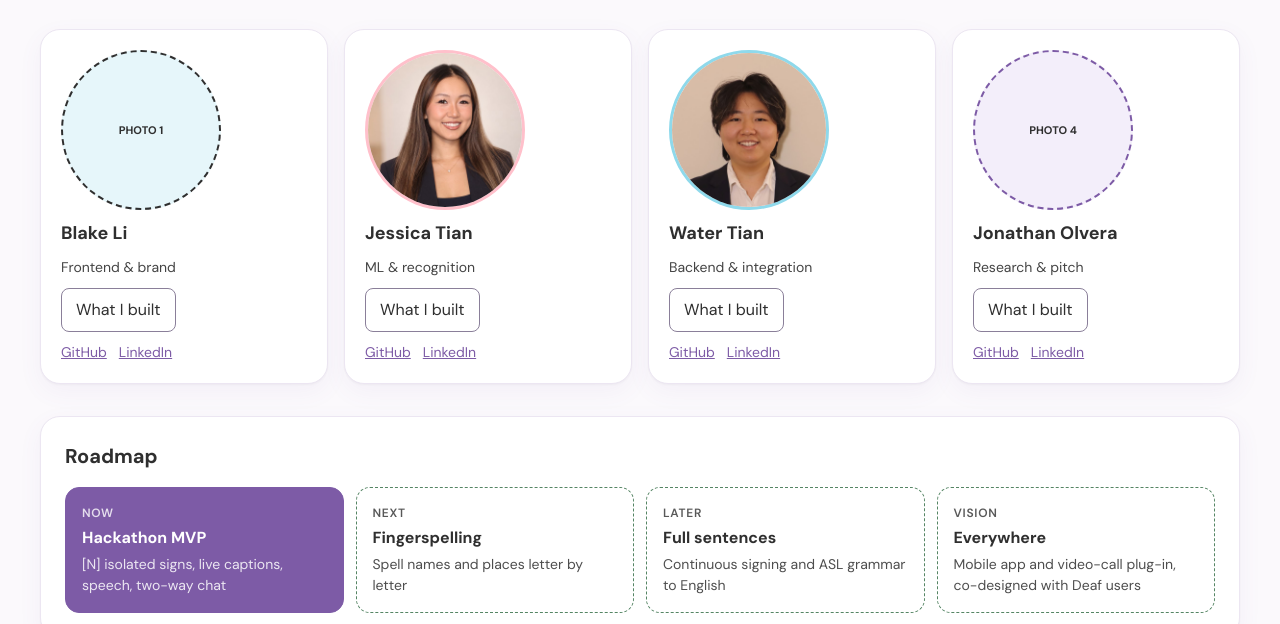
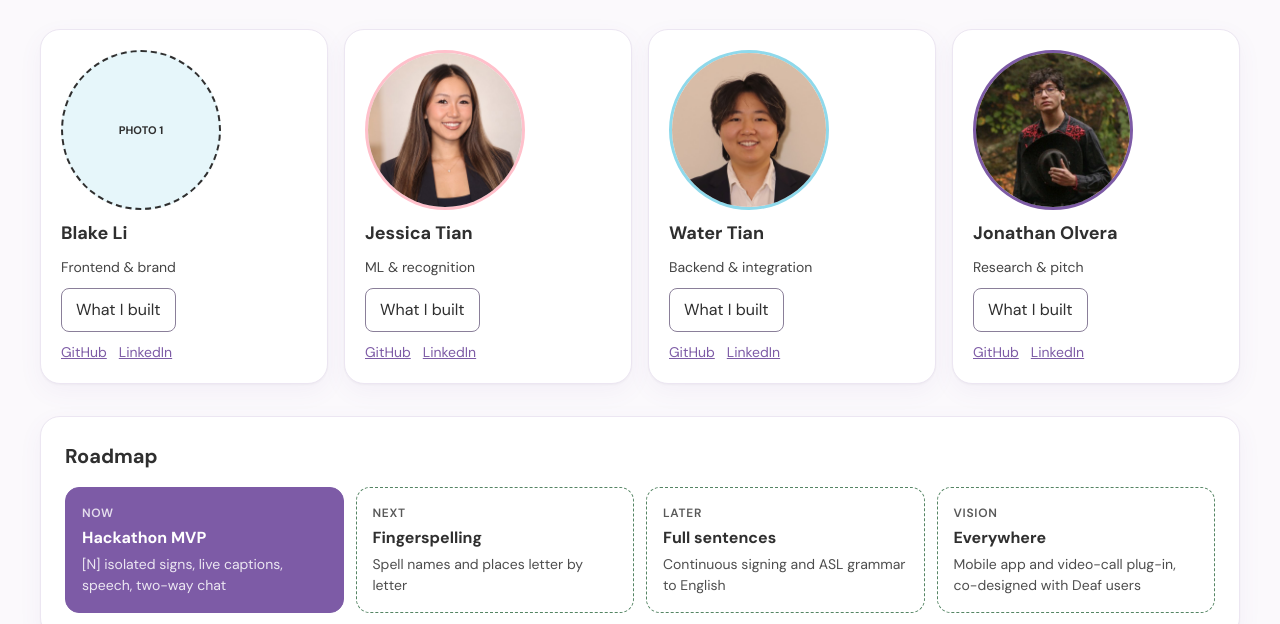
Before and after one commit to Erm-Huh/Signify, a plain HTML site: page joa_frontend/team.html in a window 1280 px wide. Shown: the part 182-806 px from the top of the page. Drawn offline with Linux system fonts and the light colour scheme.

Commit message:
Team: Jonathan Olvera headshot
Co-Authored-By: Claude Opus 5.5 <noreply@anthropic.com>

```diff
--- a/joa_frontend/team.html
+++ b/joa_frontend/team.html
@@ -81,7 +81,7 @@ button:focus-visible,a:focus-visible{outline:3px solid #7d5ba6;outline-offset:2p
 <div style="display: flex; gap: 12px; font-size: 14px"><a href="https://github.com/Erm-Huh/Signify">GitHub</a><a href="#linkedin">LinkedIn</a></div>
 </div>
 <div style="background: #ffffff; border: 1px solid #ece6f2; border-radius: 20px; box-shadow: 0 1px 2px rgba(47,47,47,.04), 0 8px 24px rgba(125,91,166,.06); padding: 20px; display: flex; flex-direction: column; gap: 10px; align-items: flex-start">
-<div role="img" aria-label="Photo of Jonathan Olvera" style="width: 160px; height: 160px; border-radius: 80px; box-sizing: border-box; display: flex; align-items: center; justify-content: center; text-align: center; font-size: 11px; font-weight: 700; line-height: 1.1; color: #2f2f2f; background: #f3eefa; border: 2px dashed #7d5ba6;">PHOTO 4</div>
+<img src="assets/jonathan-olvera.jpg" alt="Photo of Jonathan Olvera" style="width: 160px; height: 160px; border-radius: 80px; object-fit: cover; object-position: center 15%; border: 3px solid #7d5ba6; box-sizing: border-box">
 <strong style="font-size: 18px">Jonathan Olvera</strong>
 <span style="color: #444; font-size: 14px">Research &amp; pitch</span>
 <button type="button" onClick="{{pick4}}" aria-expanded="{{open4}}" style="min-height: 44px; padding: 0 14px; border-radius: 8px; border: 1px solid #8a7f99; background: #ffffff; color: #2f2f2f">{{btn4}}</button>
```
Also changed, not shown: Screenshot 2026-11-14 205944.png (added), joa_frontend/assets/jonathan-olvera.jpg (added).
